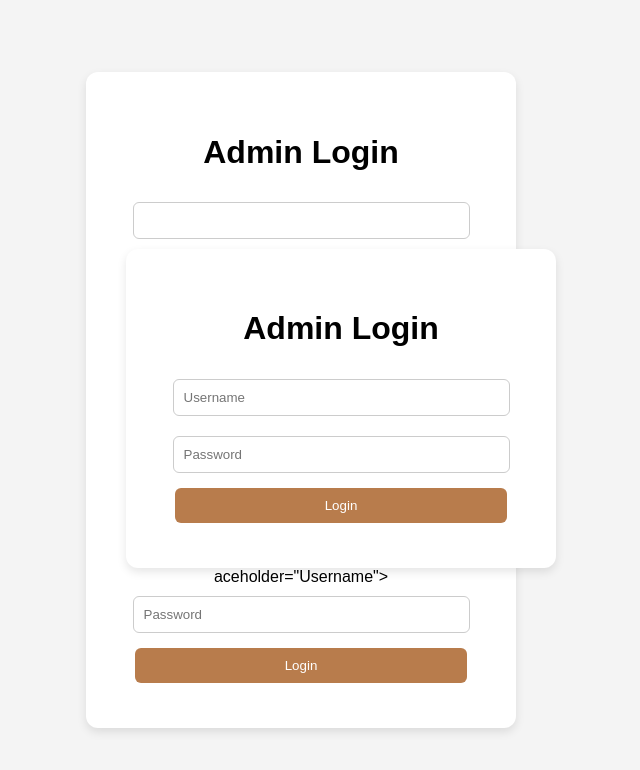
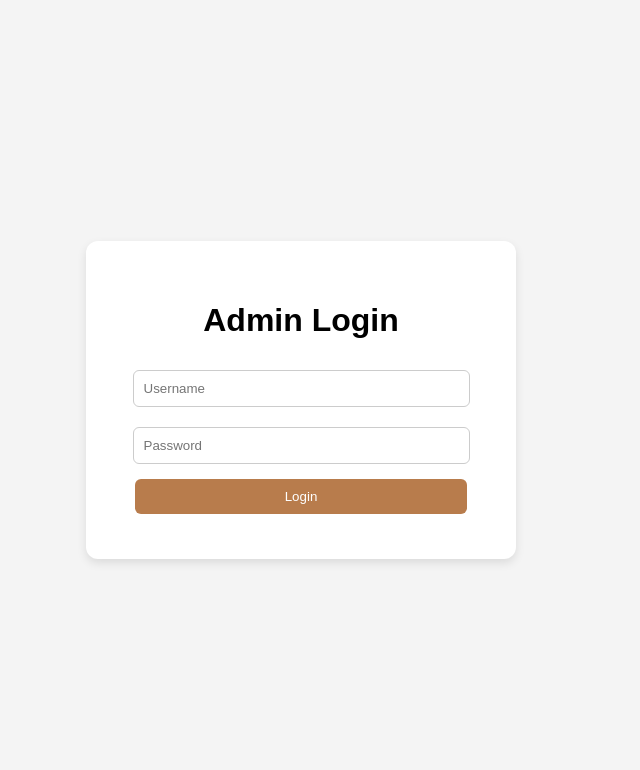
Before and after one commit to giyu0884/my-digital-store, a plain HTML site: page admin/index.html in a window 1280 px wide. Shown: the whole page, without its empty margins (339-979 px from the left). Drawn offline with Linux system fonts and the light colour scheme.

Commit message:
Update index.html

```diff
--- a/admin/index.html
+++ b/admin/index.html
@@ -1,15 +1,4 @@
 <!DOCTYPE html>
-<html lang="en">
-<head>
-  <meta charset="UTF-8">
-  <meta name="viewport" content="width=device-width, initial-scale=1.0">
-  <title>Admin Panel - My Digital Store</title>
-  <link rel="stylesheet" href="style.css">
-</head>
-<body>
-  <div class="login-container">
-    <h1>Admin Login</h1>
-    <input type="text" id="username" pl<!DOCTYPE html>
 <html lang="en">
 <head>
   <meta charset="UTF-8">
@@ -28,11 +17,3 @@
   <script src="script.js"></script>
 </body>
 </html>
-aceholder="Username">
-    <input type="password" id="password" placeholder="Password">
-    <button id="loginBtn">Login</button>
-  </div>
-
-  <script src="script.js"></script>
-</body>
-</html>
```
